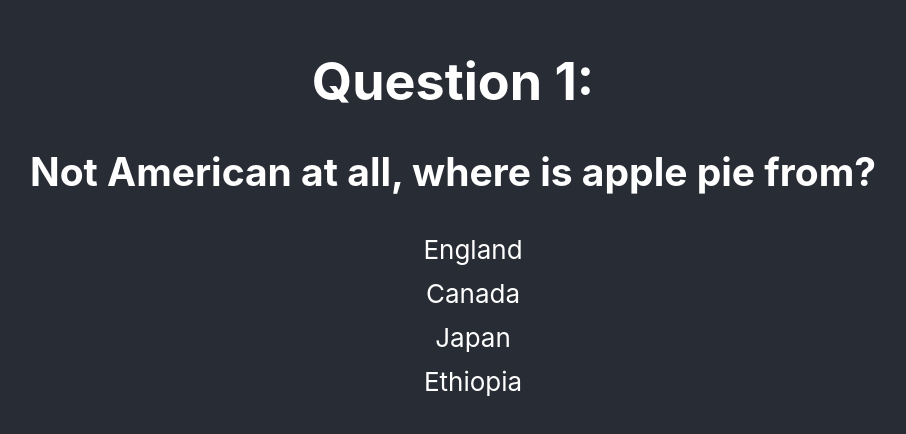
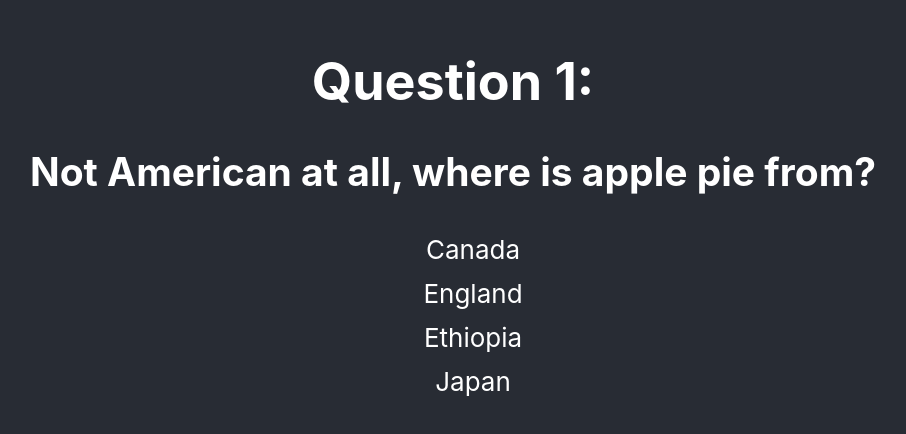
Before and after one commit to digitopolis/trivia-training, a React (Create React App) app: page /quiz in a window 1280 px wide. Shown: the part 178-612 px from the top of the page, without its empty margins (187-1093 px from the left). Built offline with nearby package versions, Linux system fonts and the light colour scheme.

Commit message:
Adjust question/quiz so answers update correctly

```diff
--- a/src/components/question.tsx
+++ b/src/components/question.tsx
@@ -19,11 +19,11 @@ const Question: React.FC<{
 
   const handleSubmit = (choice: string): void => {
     setSubmitted(true);
+    selectAnswer(choice);
     setTimeout(() => {
       nextQuestion();
-      selectAnswer(choice);
-      setSubmitted(false);
     }, 2000);
+    setSubmitted(false);
   };
 
   const showCorrectAnswer = (): JSX.Element => {
--- a/src/components/quiz.tsx
+++ b/src/components/quiz.tsx
@@ -1,4 +1,4 @@
-import React, { useState } from "react";
+import React, { useEffect, useState } from "react";
 import { getScore, IQuestion, shuffleArray } from "../utilities/quizHelpers";
 import Question from "./question";
 import Result from "./result";
@@ -10,6 +10,11 @@ const Quiz: React.FC<{ questions: IQuestion[] }> = ({ questions }) => {
   const [done, setDone] = useState(false);
   const [score, setScore] = useState(0);
 
+  useEffect(() => {
+    const score = getScore(questions, answers);
+    setScore(score);
+  }, [answers]);
+
   const getNextQuestion = (): void => {
     const nextNumber = questionNumber + 1;
     setQuestionNumber(nextNumber);
@@ -17,8 +22,6 @@ const Quiz: React.FC<{ questions: IQuestion[] }> = ({ questions }) => {
   };
 
   const showResult = (): void => {
-    const score = getScore(questions, answers);
-    setScore(score);
     setDone(true);
   };
 
@@ -26,13 +29,13 @@ const Quiz: React.FC<{ questions: IQuestion[] }> = ({ questions }) => {
     setAnswers([...answers, answer]);
   };
 
-  const shuffledChoices = (): string[] => {
+  const getChoices = (): string[] => {
     let choices = [] as string[];
     choices = choices.concat(
       currentQuestion.incorrect,
       currentQuestion.correct
     );
-    return shuffleArray(choices);
+    return choices.sort();
   };
   return (
     <header className="App-header">
@@ -42,9 +45,11 @@ const Quiz: React.FC<{ questions: IQuestion[] }> = ({ questions }) => {
         <Question
           number={questionNumber}
           question={currentQuestion.question}
-          choices={shuffledChoices()}
+          choices={getChoices()}
           correctAnswer={currentQuestion.correct}
-          nextQuestion={questionNumber === 10 ? showResult : getNextQuestion}
+          nextQuestion={
+            questionNumber === questions.length ? showResult : getNextQuestion
+          }
           selectAnswer={addAnswer}
         />
       )}
```
Also changed, not shown: 1 other file (tests, documents, lock files or other folders).
